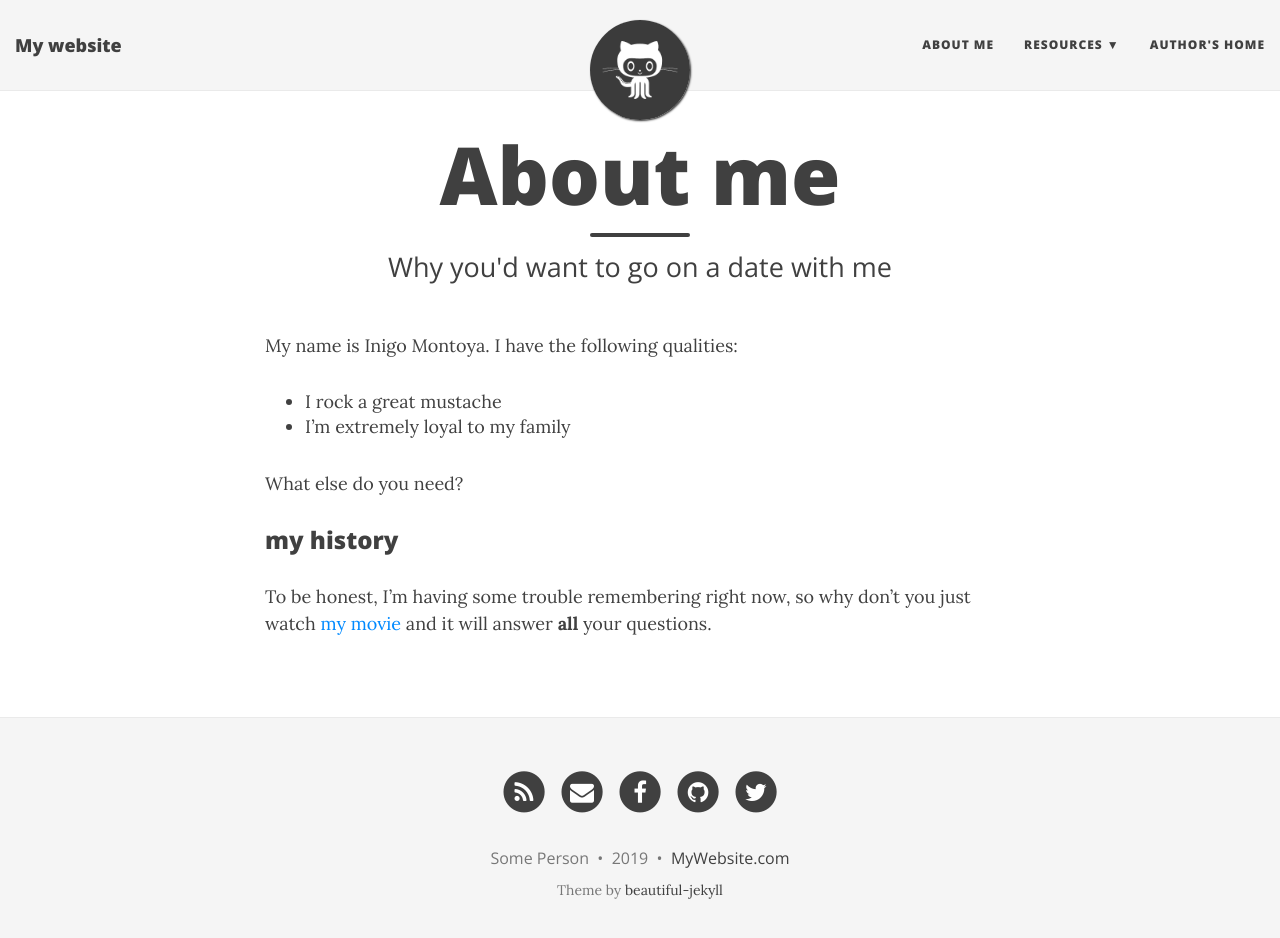
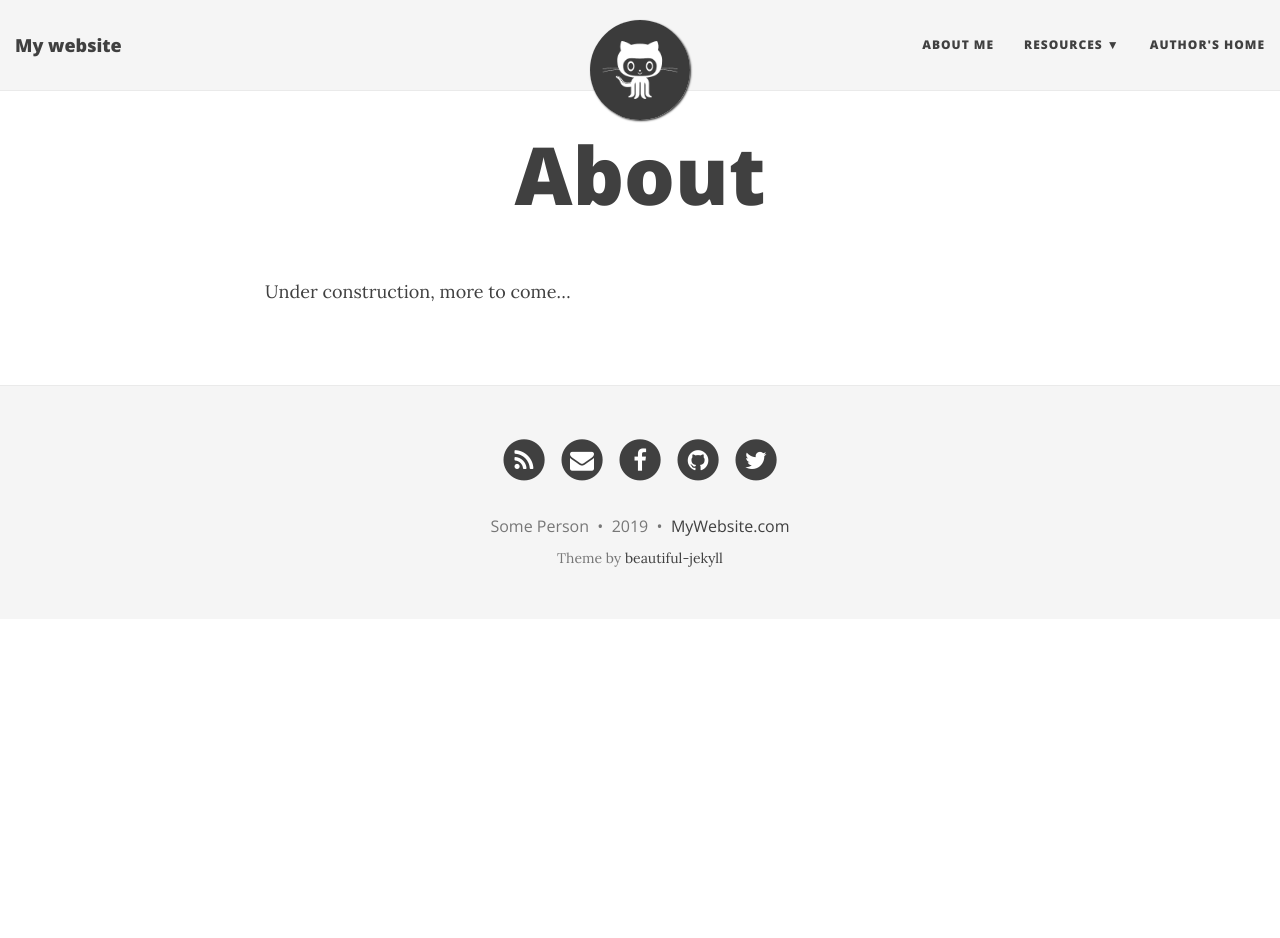
Before and after one commit to bradleyharken/bradleyharken.github.io, a Jekyll site: the page built from aboutme.md, in a window 1280 px wide and 951 px high. Shown: the top 938 px of the window. Built offline with Jekyll 4.4.1, drawn with Linux system fonts in a browser that asks for light colours; nearby versions of some CDN libraries.

```diff
--- a/aboutme.md
+++ b/aboutme.md
@@ -1,16 +1,7 @@
 ---
 layout: page
-title: About me
-subtitle: Why you'd want to go on a date with me
+title: About
+subtitle:
 ---
 
-My name is Inigo Montoya. I have the following qualities:
-
-- I rock a great mustache
-- I'm extremely loyal to my family
-
-What else do you need?
-
-### my history
-
-To be honest, I'm having some trouble remembering right now, so why don't you just watch [my movie](http://en.wikipedia.org/wiki/The_Princess_Bride_%28film%29) and it will answer **all** your questions.
+Under construction, more to come...
```
Also changed, not shown: img/bh_avatar.png (added).
